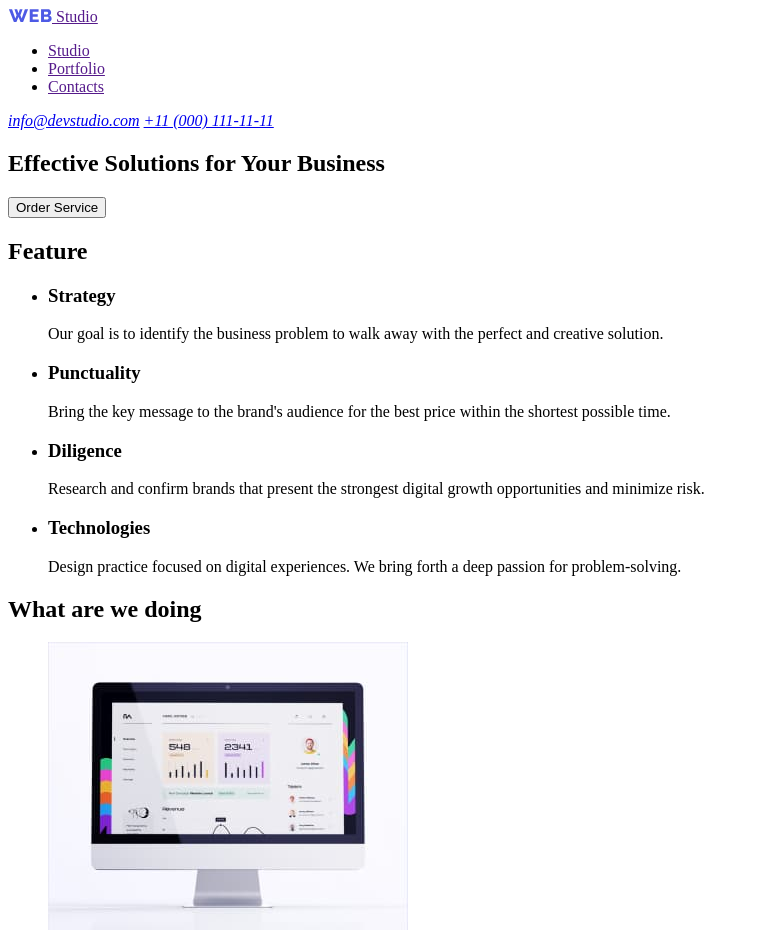
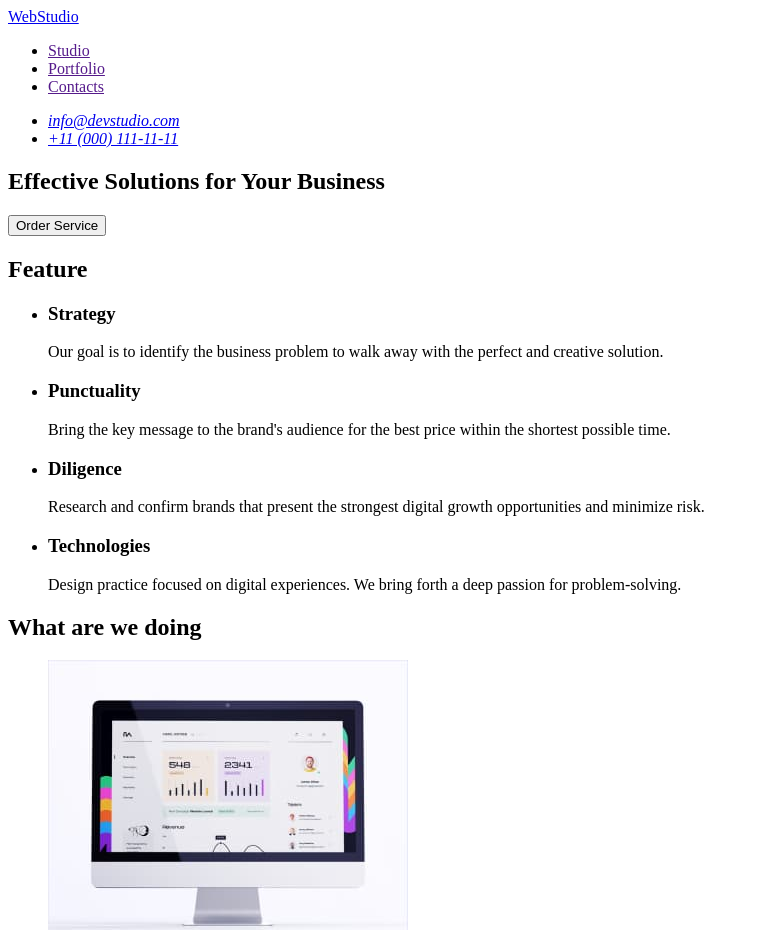
Before and after one commit to ppavel123/goit-markup-hw-01, a plain HTML site: page index.html in a window 1280 px wide. Shown: the top 930 px of the page, without its empty margins (0-759 px from the left). Drawn offline with Linux system fonts and the light colour scheme.

Commit message:
Update index.html

```diff
--- a/index.html
+++ b/index.html
@@ -10,11 +10,7 @@
     <header>
       <!-- Top line -->
       <nav>
-        <a href="">
-          <img src="./images/logo.svg" alt="WebStudio" />
-          Studio
-        </a>
-
+        <a href="./images/logo.svg"> WebStudio </a>
         <ul>
           <li><a href="">Studio</a></li>
           <li><a href="">Portfolio</a></li>
@@ -23,8 +19,10 @@
       </nav>
 
       <address>
-        <a href="mailto:info@devstudio.com">info@devstudio.com</a>
-        <a href="tel:+110001111111">+11 (000) 111-11-11</a>
+        <ul>
+          <li><a href="mailto:info@devstudio.com">info@devstudio.com</a></li>
+          <li><a href="tel:+110001111111">+11 (000) 111-11-11</a></li>
+        </ul>
       </address>
     </header>
 
@@ -126,10 +124,7 @@
 
     <!-- footer -->
     <footer>
-      <a href="">
-        <img src="./images/logo.svg" alt="WebStudio" />
-        Studio
-      </a>
+      <a href="./images/logo.svg"> WebStudio </a>
       <p>
         Increase the flow of customers and sales for your business with digital
         marketing & growth solutions.
```
